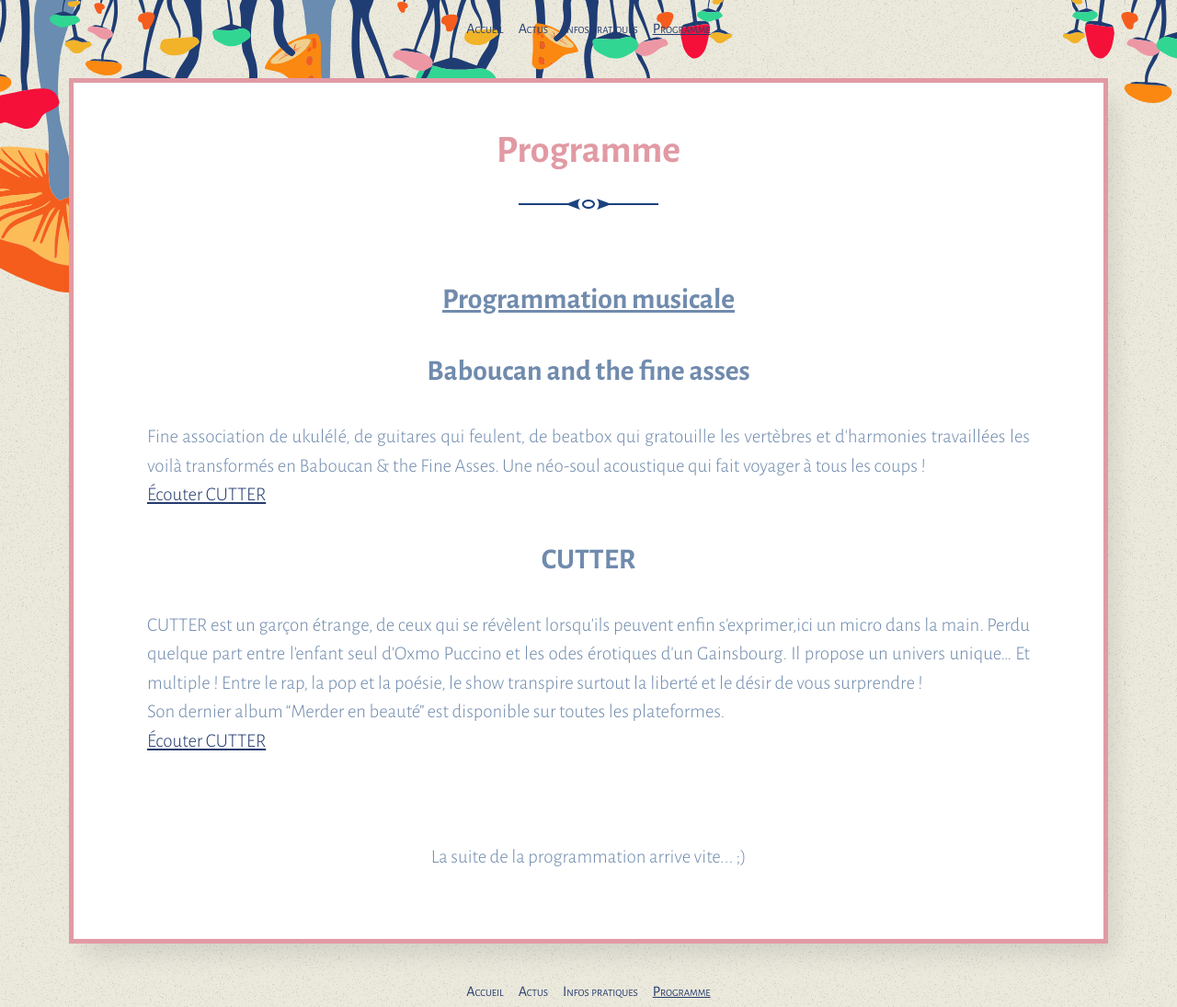
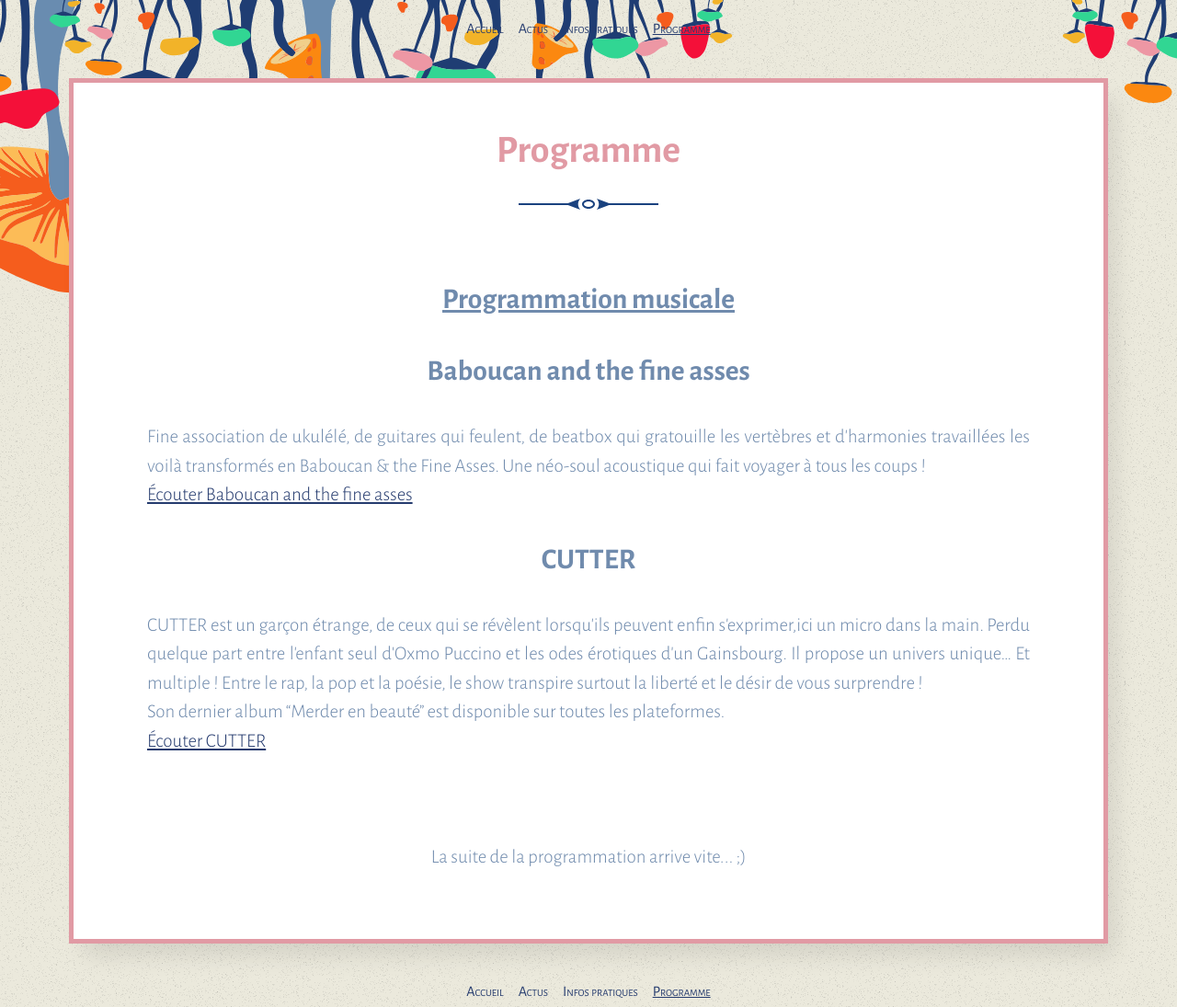
Before and after one commit to Herbes-Folles/Herbes-Folles.github.io, a Jekyll site: the page built from content/programme.md, in a window 1280 px wide. Shown: the whole page at 92% size. Built offline with Jekyll 4.4.1, drawn with Linux system fonts in a browser that asks for light colours.

Commit message:
Update programme.md

```diff
--- a/content/programme.md
+++ b/content/programme.md
@@ -7,7 +7,7 @@
 
 ## Baboucan and the fine asses
 Fine association de ukulélé, de guitares qui feulent, de beatbox qui gratouille les vertèbres et d’harmonies travaillées les voilà transformés en Baboucan & the Fine Asses. Une néo-soul acoustique qui fait voyager à tous les coups !
-<a href="https://www.youtube.com/@cutterleseul">Écouter CUTTER</a>
+<a href="[https://www.youtube.com/@cutterleseul](https://www.youtube.com/watch?v=9Q_oJRF-OWk)">Écouter Baboucan and the fine asses</a>
 
 ## CUTTER
 CUTTER est un garçon étrange, de ceux qui se révèlent lorsqu'ils peuvent enfin s'exprimer,ici un micro dans la main. Perdu quelque part entre l'enfant seul d'Oxmo Puccino et les odes érotiques d'un Gainsbourg. Il propose un univers unique... Et multiple ! Entre le rap, la pop et la poésie, le show transpire surtout la liberté et le désir de vous surprendre !
```
